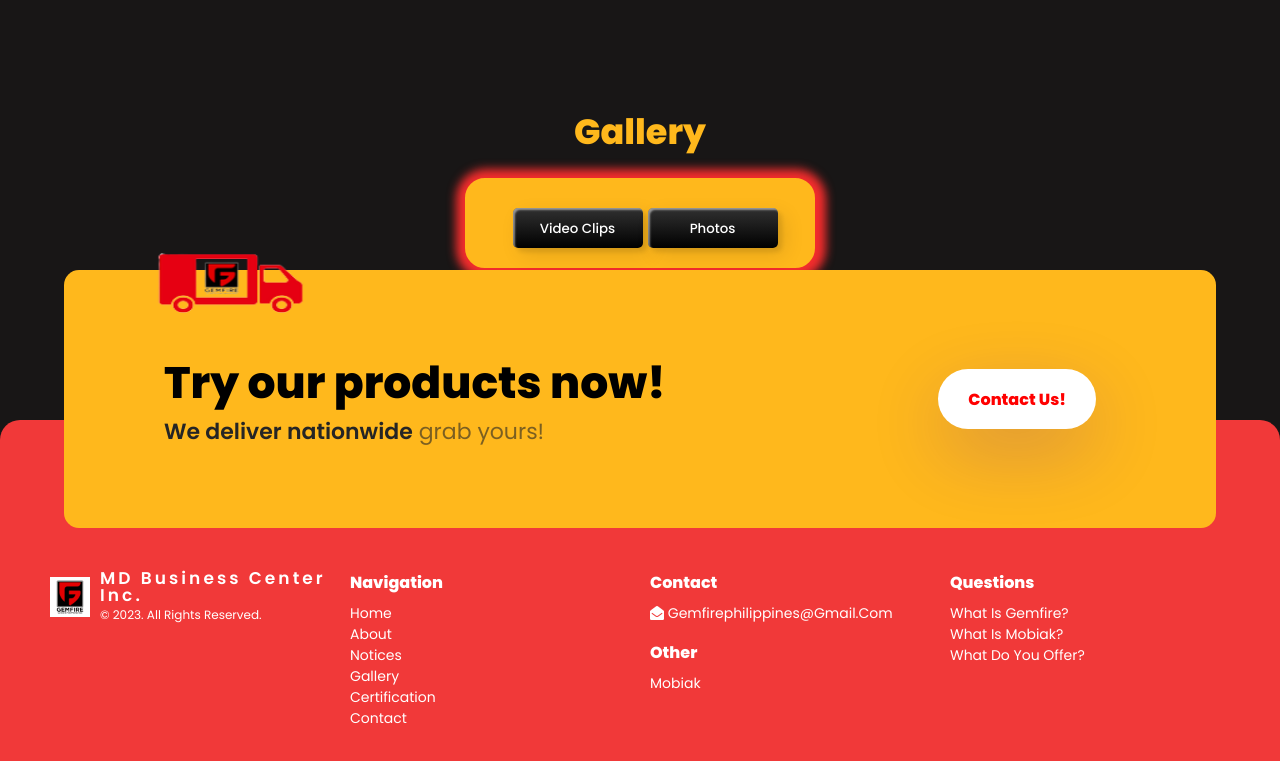
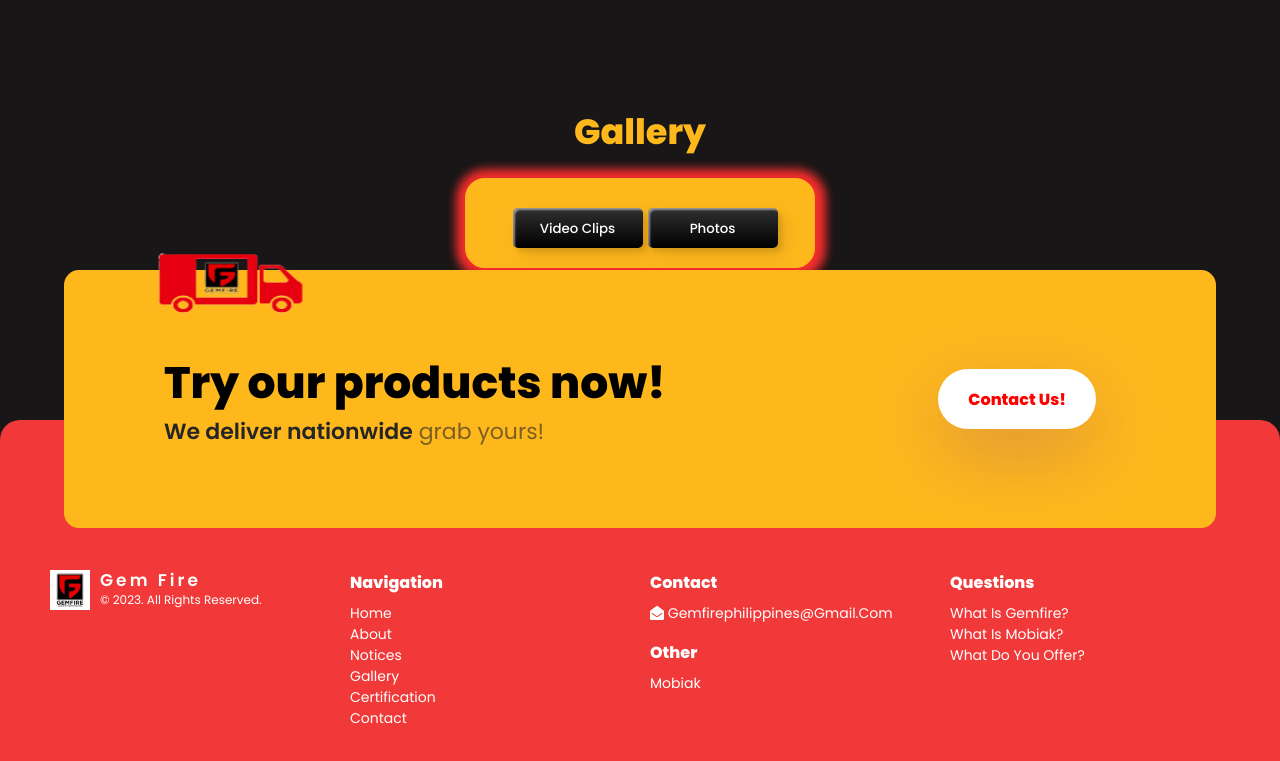
Before and after one commit to RinaCLDS/gemfirephilippines.com, a plain HTML site: page index.html in a window 1280 px wide. Shown: the part 4530-5291 px from the top of the page. Drawn offline with Linux system fonts and the light colour scheme.

Commit message:
Update index.html

```diff
--- a/index.html
+++ b/index.html
@@ -246,7 +246,7 @@
                     <img src="/image/BCI logo.jpg" alt="MDBCI">
                 </div>
                 <div class="logo-info">
-                    <div class="text">MD Business Center inc.</div>
+                    <div class="text">Gem fire</div>
                     <span class="copyright">© 2023. All rights reserved.</span>
                 </div>
             </a>
```
